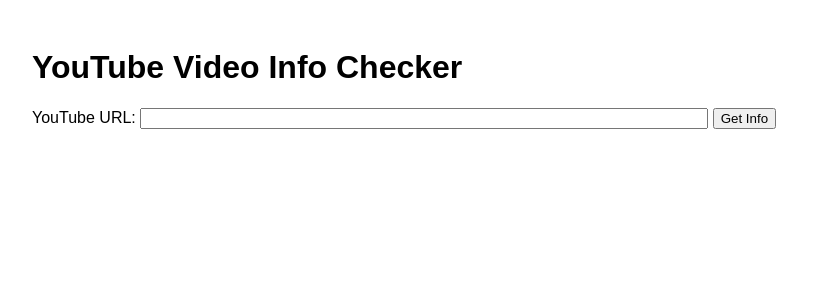
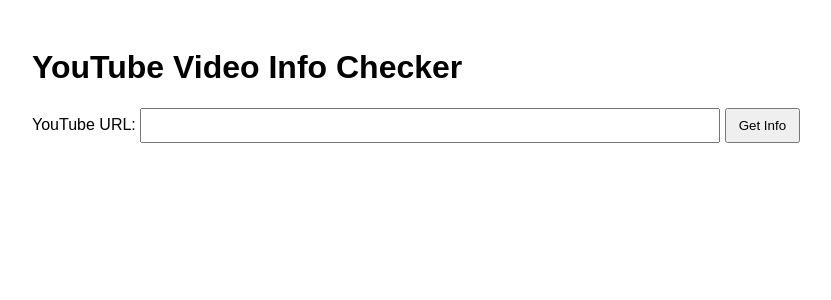
Before and after one commit to yuzutyaso/yt, a Flask app: page / in a window 1280 px wide. Shown: the top 300 px of the page, without its empty margins (208-1039 px from the left). Run offline with Flask 3, Linux system fonts and the light colour scheme.

Commit message:
Update index.html

```diff
--- a/templates/index.html
+++ b/templates/index.html
@@ -7,6 +7,8 @@
         body { font-family: sans-serif; padding: 20px; }
         .container { max-width: 800px; margin: auto; }
         .result { margin-top: 20px; border: 1px solid #ccc; padding: 15px; border-radius: 8px; }
+        input[type="text"] { width: 70%; padding: 8px; }
+        button { padding: 8px 12px; }
     </style>
 </head>
 <body>
@@ -14,7 +16,7 @@
         <h1>YouTube Video Info Checker</h1>
         <form action="/" method="post">
             <label for="url">YouTube URL:</label>
-            <input type="text" id="url" name="url" style="width: 70%;" required>
+            <input type="text" id="url" name="url" required>
             <button type="submit">Get Info</button>
         </form>
 
@@ -34,4 +36,4 @@
         {% endif %}
     </div>
 </body>
-  </html>
+</html>
```
